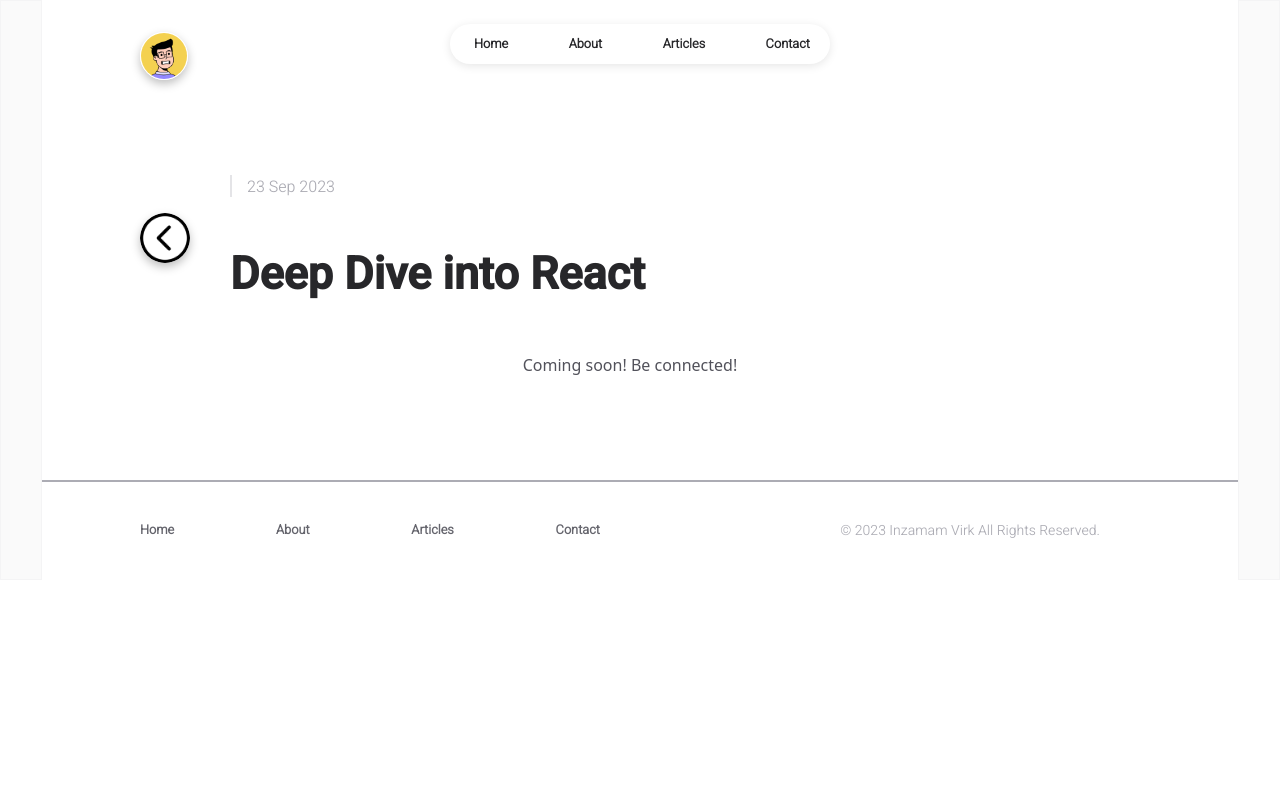
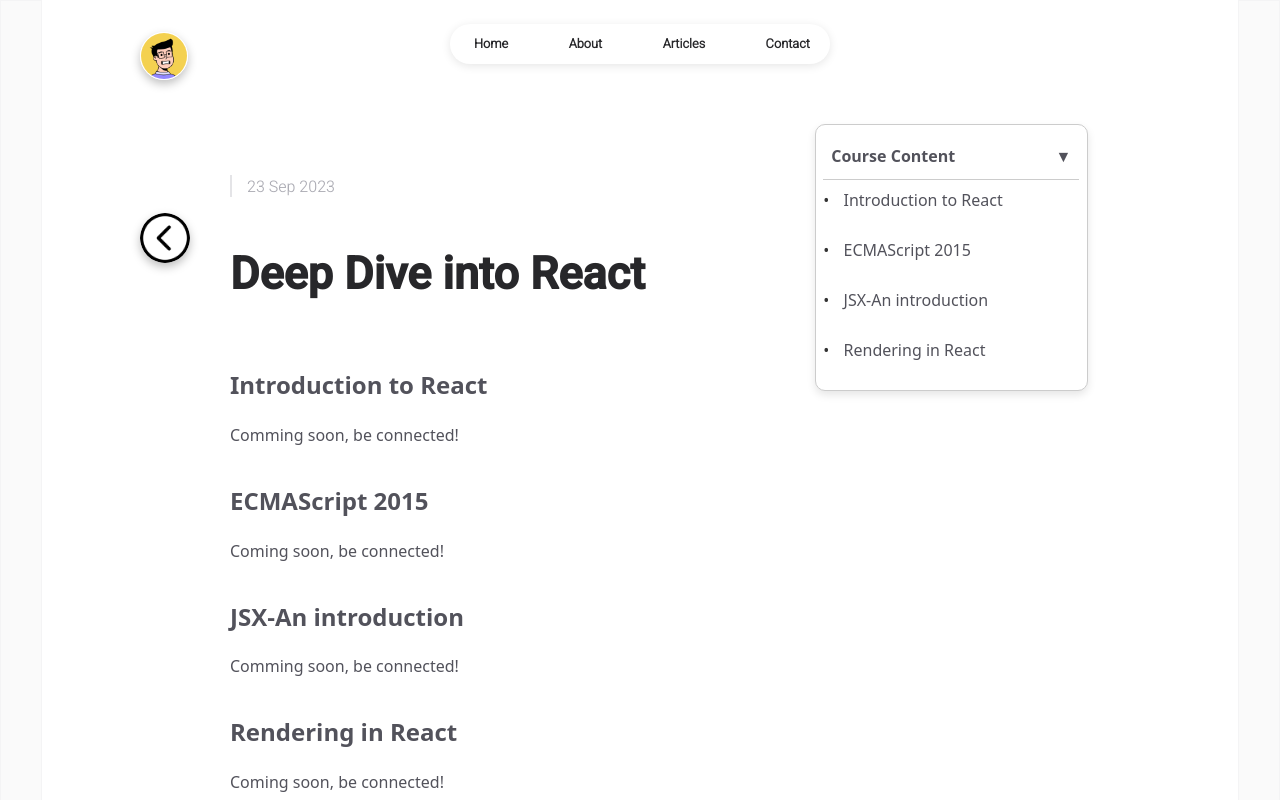
Before and after one commit to inzamam-virk/inzamam-virk.github.io, a React (Create React App) app: page /article/1 in a window 1280 px wide. Shown: the top 800 px of the page. Built offline with nearby package versions, Linux system fonts and the light colour scheme.

Commit message:
Updated course content page

```diff
--- /dev/null
+++ b/src/data/articles.css
@@ -0,0 +1,32 @@
+.article-content {
+	display: flex;
+	flex-direction: column;
+	align-items: center;
+	padding: 20px;
+	background-color: #f9f9f9; /* Light grey background */
+	box-shadow: 0px 4px 6px rgba(0, 0, 0, 0.1); /* subtle shadow */
+	border-radius: 8px; /* rounded corners */
+	max-width: 800px; /* limit the width */
+	margin: auto; /* centering the article */
+}
+
+.article-content h1 {
+	font-size: 2em;
+	margin-bottom: 10px;
+	color: #333;
+}
+
+.description, .date {
+	color: #666;
+	margin-bottom: 20px;
+}
+
+.paragraph {
+	color: #333;
+}
+
+.randImage {
+	align-self: center;
+	outline: 2px solid red;
+	border-radius: 4px; /* slightly rounded corners for image */
+}
--- a/src/data/articles.js
+++ b/src/data/articles.js
@@ -1,4 +1,5 @@
 import React from "react";
+import Content from "./articles/ContentPage";
 
 function article_1() {
 	return {
@@ -25,16 +26,7 @@ function article_1() {
 				}
 				`,
 		body: (
-			<React.Fragment>
-				<div className="article-content">
-					<div className="paragraph">Coming soon! Be connected!</div>
-					{/* <img
-						src="https://picsum.photos/200/300"
-						alt="random"
-						className="randImage"
-					/> */}
-				</div>
-			</React.Fragment>
+			<Content/>
 		),
 	};
 }
--- /dev/null
+++ b/src/data/articles/Content.json
@@ -0,0 +1,26 @@
+[
+    {
+        "heading": "Introduction to React",
+        "description": "Comming soon, be connected!"
+    },
+    {
+        "heading": "ECMAScript 2015",
+        "description": "Coming soon, be connected!"
+    },
+    {
+        "heading": "JSX-An introduction",
+        "description": "Comming soon, be connected!"
+    },
+    {
+        "heading": "Rendering in React",
+        "description": "Coming soon, be connected!"
+    },
+    {
+        "heading": "State and Lifecycle Methods",
+        "description": "Comming soon, be connected!"
+    },
+    {
+        "heading": "Event Handling",
+        "description": "Coming soon, be connected!"
+    }
+]
--- /dev/null
+++ b/src/data/articles/ContentPage.css
@@ -0,0 +1,68 @@
+.sidebar-card {
+    width: 20%;
+    /* height: 015; */
+    border: 1px solid #ccc;
+    position: absolute;
+    right: 15%;
+    top: 10%;
+    border-radius: 10px; /* Makes corners round */
+    box-shadow: 0 4px 8px rgba(0,0,0,0.1); /* Optional: for a bit of shadow */
+    padding: 0.6%;
+    overflow: hidden; /* Hide overflow to ensure that only the child scroll-container scrolls */
+    transition: all 0.3s ease-in-out;
+    background-color: #ffffff;
+}
+
+.card-header {
+    display: flex;
+    justify-content: space-between;
+    align-items: center;
+    padding: 3.1%;
+    font-weight: bold;
+    border-bottom: 1px solid #ccc;
+    border-top-left-radius: 10px;
+    /* Matches parent's rounded corner */
+    border-top-right-radius: 10px;
+    cursor: pointer; /* Make the entire header clickable */
+}
+
+/* New class for the scrollable container */
+.scroll-container {
+    max-height: 260px; /* Adjusted for the header height */
+    overflow-y: auto;
+}
+
+.heading-list {
+    margin: 0;
+    padding: 0;
+}
+
+.dropdown-icon {
+    cursor: pointer;
+    display: inline-block;
+    transition: transform 0.3s ease-in-out; /* Adjusted for smoother rotation */
+}
+
+/* Style the bullet point */
+.bullet-point {
+    display: inline-block;
+    margin-right: 10px;
+    color: #333; /* Or any other color that you prefer */
+}
+
+.heading-list::-webkit-scrollbar {
+    display: none;
+}
+
+.heading-list li {
+    cursor: pointer;
+    margin-bottom: 10px;
+    padding: 5px 0;
+
+}
+.content-section {
+    width: 100%;
+    display: flex;
+    flex-direction: column;
+    align-items: flex-start ; /* Override if flexbox is used */
+}
--- /dev/null
+++ b/src/data/articles/ContentPage.jsx
@@ -0,0 +1,50 @@
+import React, { useRef, useState } from "react";
+import "./ContentPage.css";
+import contents from "./Content.json"
+export default function Content() {
+
+
+    const contentRefs = useRef([]);
+    const [isDropdownOpen, setIsDropdownOpen] = useState(true);
+    const toggleDropdown = () => {
+        setIsDropdownOpen(!isDropdownOpen);
+    };
+
+    const handleHeadingClick = index => {
+        contentRefs.current[index].scrollIntoView({ behavior: 'smooth' });
+    };
+
+    return (
+        <React.Fragment>
+            <div className="article-content">
+
+                <div className="sidebar-card" style={{ height: isDropdownOpen ? '20%' : '40px'  }}>
+                    <div className="card-header" onClick={toggleDropdown}>
+                        <span>Course Content</span>
+                        <span className="dropdown-icon" style={{ transform: isDropdownOpen ? 'rotate(0deg)' : 'rotate(180deg)' }}>▼</span>
+                    </div>
+                    <div className="scroll-container" style={{ display: isDropdownOpen ? 'block' : 'none', overflowY: 'auto', maxHeight: '200px' }}>
+                        <ul className="heading-list">
+                            {contents.map((content, index) => (
+                                <li key={index} onClick={() => handleHeadingClick(index)}>
+                                    <span className="bullet-point">&#8226;</span> {content.heading}
+
+                                </li>
+                            ))}
+                        </ul>
+                    </div>
+                </div>
+
+                <div className="content-section">
+                    {contents.map((content, index) => (
+                        <div key={index} ref={el => contentRefs.current[index] = el} id={content.heading} className="content">
+                            <h2>{content.heading}</h2>
+                            <p>{content.description}</p>
+                        </div>
+                    ))}
+                </div>
+
+            </div>
+        </React.Fragment>
+    )
+}
```
Also changed, not shown: 12 other files (tests, documents, lock files or other folders).
